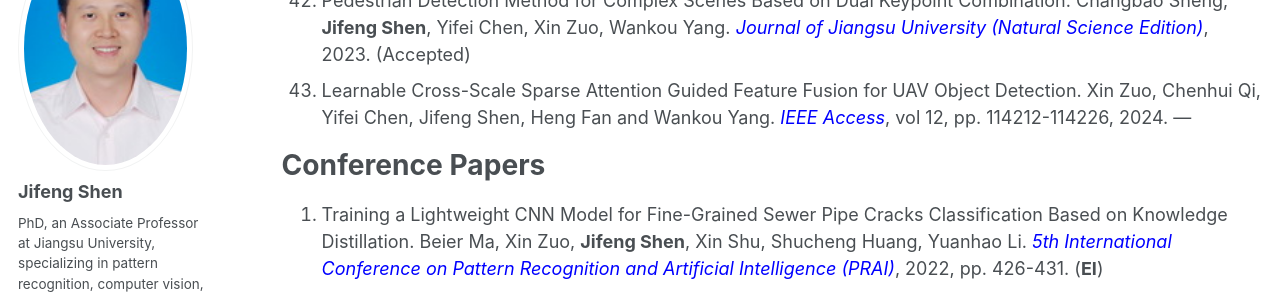
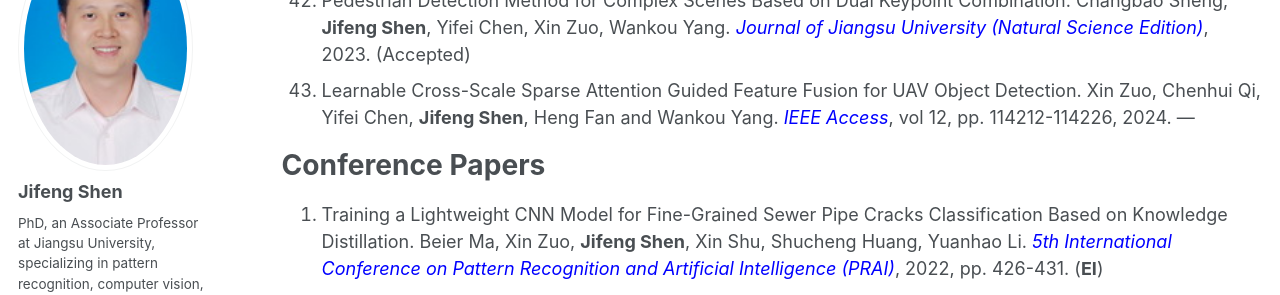
Before and after one commit to jifeng-shen/jifeng-shen.github.io, a Jekyll site: the page built from _pages/publications.md, in a window 1280 px wide and 900 px high, scrolled down 3318 px. Shown: the part 180-475 px from the top of the window. Built offline with Jekyll 4.4.1, drawn with Linux system fonts in a browser that asks for light colours.

```diff
--- a/_pages/publications.md
+++ b/_pages/publications.md
@@ -134,7 +134,7 @@ author_profile: true
     Changbao Sheng, **Jifeng Shen**, Yifei Chen, Xin Zuo, Wankou Yang.
     *<font color="blue">Journal of Jiangsu University (Natural Science Edition)</font>*, 2023. (Accepted)
 43. Learnable Cross-Scale Sparse Attention Guided Feature Fusion for UAV Object Detection.
-    Xin Zuo, Chenhui Qi, Yifei Chen, Jifeng Shen, Heng Fan and Wankou Yang.
+    Xin Zuo, Chenhui Qi, Yifei Chen, **Jifeng Shen**, Heng Fan and Wankou Yang.
     *<font color="blue">IEEE Access</font>*, vol 12, pp. 114212-114226, 2024.
 ---
 
```
